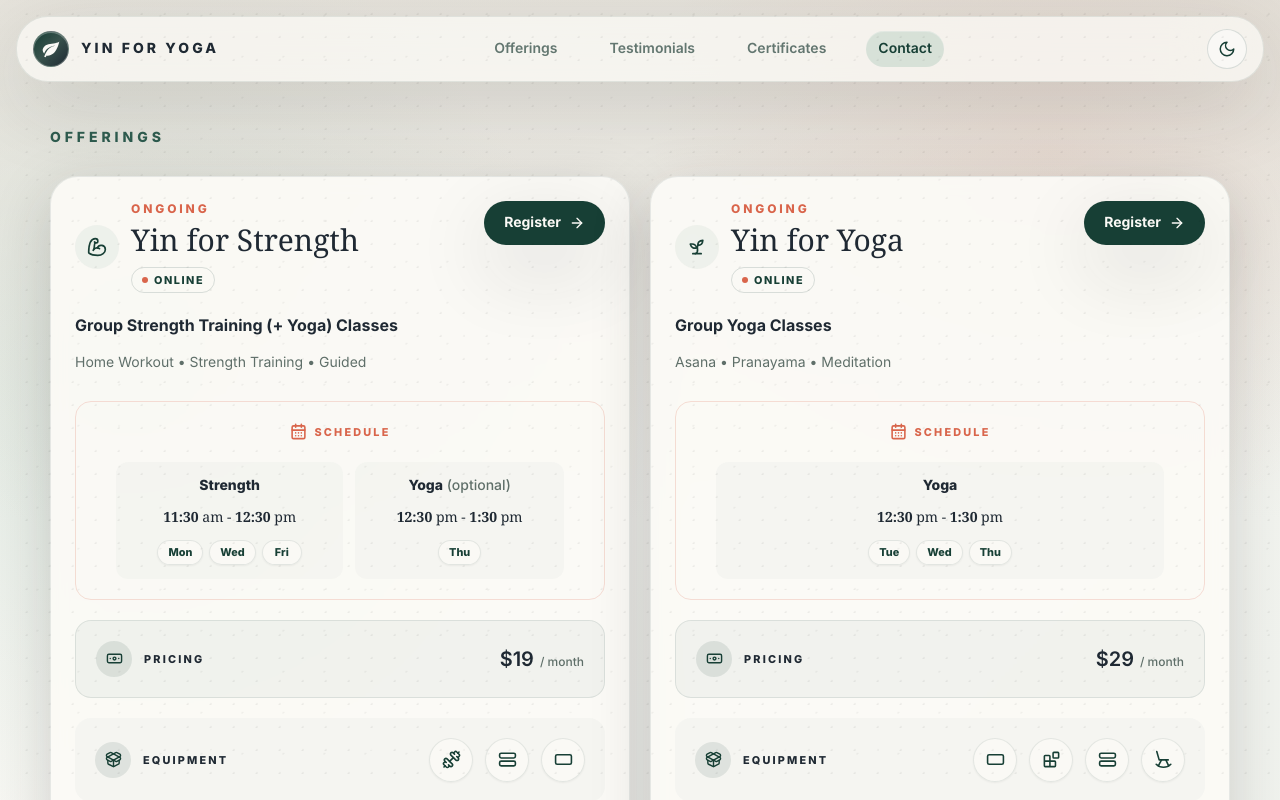
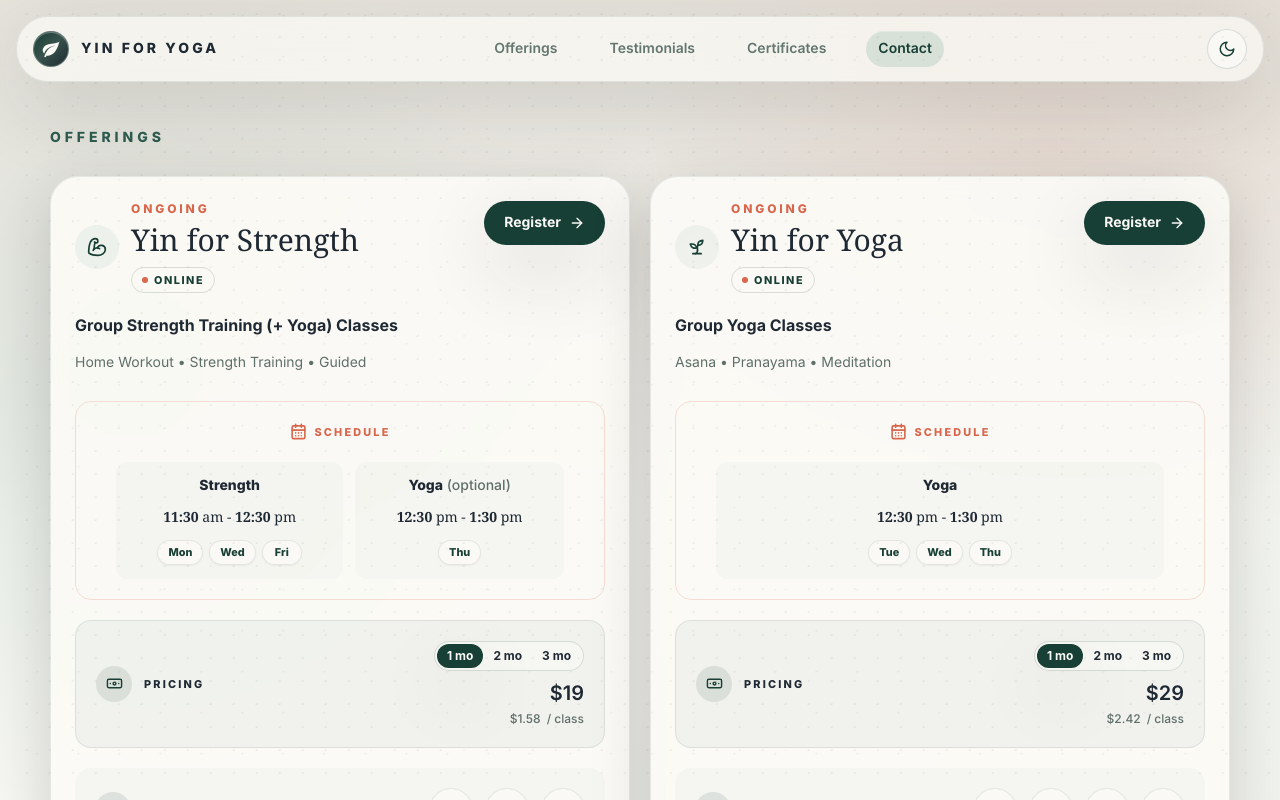
Before and after one commit to yinforyoga/yinforyoga.github.io, a Next.js app: page / in a window 1280 px wide. Shown: the top 800 px of the page. Built offline with nearby package versions, Linux system fonts and the light colour scheme.

Commit message:
Add pricing package

```diff
--- a/app/page.tsx
+++ b/app/page.tsx
@@ -2,7 +2,7 @@
 
 // TODO: WhatsApp (Number)
 
-import { useEffect, useState } from "react";
+import { useEffect, useLayoutEffect, useRef, useState } from "react";
 import {
   ArrowRight,
   Banknote,
@@ -19,6 +19,7 @@ import {
 import type { LucideIcon } from "lucide-react";
 import {
   certificates,
+  durationDiscounts,
   type Offering,
   type OfferingLocalTime,
   type OfferingPrice,
@@ -233,7 +234,7 @@ function OfferingCard({
           <ScheduleInfo schedule={offering.schedule} />
         </div>
 
-        <PricingInfo price={offering.price} />
+        <PricingInfo price={offering.price} schedule={offering.schedule} />
 
         {offering.equipment?.length ? (
           <EquipmentInfo items={offering.equipment} />
@@ -248,8 +249,23 @@ function OfferingCard({
   );
 }
 
-function PricingInfo({ price }: { price: OfferingPrice }) {
+function getWeeklyClassCount(schedule: OfferingSchedule) {
+  const count = schedule.split
+    .filter((item) => !item.optional)
+    .reduce((total, item) => total + item.days.length, 0);
+
+  return count || 1;
+}
+
+function PricingInfo({
+  price,
+  schedule,
+}: {
+  price: OfferingPrice;
+  schedule: OfferingSchedule;
+}) {
   const [region, setRegion] = useState("IN");
+  const [duration, setDuration] = useState<1 | 2 | 3>(1);
 
   useEffect(() => {
     const locale = new Intl.Locale(navigator.language);
@@ -257,20 +273,63 @@ function PricingInfo({ price }: { price: OfferingPrice }) {
     setRegion(getRegionFromTimeZone(timeZone) ?? locale.region ?? "IN");
   }, []);
 
-  const formatAmount = (amount: number, currency: string) =>
+  const formatTotal = (amount: number, currency: string) =>
     new Intl.NumberFormat(undefined, {
       style: "currency",
       currency,
       maximumFractionDigits: 0,
     }).format(amount);
-  const amount = (() => {
+
+  const formatPerClass = (amount: number, currency: string) =>
+    new Intl.NumberFormat(undefined, {
+      style: "currency",
+      currency,
+      minimumFractionDigits: 0,
+      maximumFractionDigits: 2,
+    }).format(amount);
+
+  const discount = durationDiscounts[duration];
+  const classesPerMonth = getWeeklyClassCount(schedule) * 4;
+
+  const { actual, extrapolated, perClassActual, perClassBaseline } = (() => {
     if (price.type === "fixed") {
       const regionalPrice = price.regions[region] ?? price.regions.IN;
-      return formatAmount(regionalPrice.amount, regionalPrice.currency);
+      const extrapolatedAmount = regionalPrice.amount * duration;
+      const actualAmount =
+        duration === 1
+          ? regionalPrice.amount
+          : Math.round(extrapolatedAmount * (1 - discount));
+      const perClassBaselineAmount = regionalPrice.amount / classesPerMonth;
+      const perClassActualAmount = perClassBaselineAmount * (1 - discount);
+      return {
+        actual: formatTotal(actualAmount, regionalPrice.currency),
+        extrapolated: formatTotal(extrapolatedAmount, regionalPrice.currency),
+        perClassActual: formatPerClass(perClassActualAmount, regionalPrice.currency),
+        perClassBaseline: formatPerClass(perClassBaselineAmount, regionalPrice.currency),
+      };
     }
 
     const regionalPrice = price.regions[region] ?? price.regions.IN;
-    return `${formatAmount(regionalPrice.min, regionalPrice.currency)} – ${formatAmount(regionalPrice.max, regionalPrice.currency)}`;
+    const extrapolatedMin = regionalPrice.min * duration;
+    const extrapolatedMax = regionalPrice.max * duration;
+    const actualMin =
+      duration === 1
+        ? regionalPrice.min
+        : Math.round(extrapolatedMin * (1 - discount));
+    const actualMax =
+      duration === 1
+        ? regionalPrice.max
+        : Math.round(extrapolatedMax * (1 - discount));
+    const perClassBaselineMin = regionalPrice.min / classesPerMonth;
+    const perClassBaselineMax = regionalPrice.max / classesPerMonth;
+    const perClassActualMin = perClassBaselineMin * (1 - discount);
+    const perClassActualMax = perClassBaselineMax * (1 - discount);
+    return {
+      actual: `${formatTotal(actualMin, regionalPrice.currency)} – ${formatTotal(actualMax, regionalPrice.currency)}`,
+      extrapolated: `${formatTotal(extrapolatedMin, regionalPrice.currency)} – ${formatTotal(extrapolatedMax, regionalPrice.currency)}`,
+      perClassActual: `${formatPerClass(perClassActualMin, regionalPrice.currency)} – ${formatPerClass(perClassActualMax, regionalPrice.currency)}`,
+      perClassBaseline: `${formatPerClass(perClassBaselineMin, regionalPrice.currency)} – ${formatPerClass(perClassBaselineMax, regionalPrice.currency)}`,
+    };
   })();
 
   return (
@@ -283,14 +342,88 @@ function PricingInfo({ price }: { price: OfferingPrice }) {
           Pricing
         </p>
       </div>
+      <div className="flex flex-col items-end gap-2">
+        <DurationTabs duration={duration} onChange={setDuration} />
+        <div className="flex flex-col items-end gap-1">
+          <div className="flex flex-wrap items-baseline justify-end gap-x-2 gap-y-1">
             <p className="text-right font-sans text-xl font-semibold text-bark dark:text-linen">
-        {amount}
-        {price.suffix ? (
-          <span className="ml-1.5 inline-block whitespace-nowrap font-sans text-xs font-medium text-[color:var(--muted)]">
-            {price.suffix}
+              {actual}
+            </p>
+          </div>
+          <p className="flex flex-wrap items-baseline justify-end gap-x-1.5 gap-y-1 text-xs font-medium text-[color:var(--muted)]">
+            {duration !== 1 ? (
+              <span className="line-through decoration-ember/70">
+                {perClassBaseline}
               </span>
             ) : null}
+            <span>{perClassActual}</span>
+            <span>/ class</span>
           </p>
+        </div>
+      </div>
+    </div>
+  );
+}
+
+function DurationTabs({
+  duration,
+  onChange,
+}: {
+  duration: 1 | 2 | 3;
+  onChange: (value: 1 | 2 | 3) => void;
+}) {
+  const options: (1 | 2 | 3)[] = [1, 2, 3];
+  const pillRef = useRef<HTMLSpanElement>(null);
+  const buttonRefs = useRef<(HTMLButtonElement | null)[]>([]);
+  const mountedRef = useRef(false);
+
+  useLayoutEffect(() => {
+    const movePill = (animate: boolean) => {
+      const pill = pillRef.current;
+      const button = buttonRefs.current[options.indexOf(duration)];
+      if (!pill || !button) return;
+
+      if (!animate) {
+        pill.style.transition = "none";
+      }
+      pill.style.transform = `translate3d(${button.offsetLeft}px, 0, 0)`;
+      pill.style.width = `${button.offsetWidth}px`;
+      if (!animate) {
+        void pill.offsetWidth;
+        pill.style.transition = "";
+      }
+    };
+
+    movePill(mountedRef.current);
+    mountedRef.current = true;
+
+    window.addEventListener("resize", () => movePill(false));
+    return () => window.removeEventListener("resize", () => movePill(false));
+  }, [duration]);
+
+  return (
+    <div className="relative inline-flex shrink-0 rounded-full border border-forest/15 bg-linen/60 p-0.5 dark:border-linen/15 dark:bg-white/5">
+      <span
+        ref={pillRef}
+        aria-hidden="true"
+        className="pointer-events-none absolute inset-y-0.5 left-0 rounded-full bg-forest shadow-soft transition-[transform,width] duration-200 ease-out will-change-[transform,width] dark:bg-linen"
+      />
+      {options.map((option, index) => (
+        <button
+          key={option}
+          ref={(element) => {
+            buttonRefs.current[index] = element;
+          }}
+          type="button"
+          onClick={() => onChange(option)}
+          className={`relative z-10 rounded-full px-2.5 py-1 text-xs font-bold transition-colors ${duration === option
+              ? "text-linen dark:text-bark"
+              : "text-walnut/68 hover:text-bark dark:text-stone dark:hover:text-linen"
+            }`}
+        >
+          {option} mo
+        </button>
+      ))}
     </div>
   );
 }
@@ -333,8 +466,7 @@ function EquipmentInfo({
         {items.map(({ label, icon: Icon }, index) => (
           <li
             key={label}
-            className={`group relative ${
-              items.length % 2 === 1 && index === items.length - 1
+            className={`group relative ${items.length % 2 === 1 && index === items.length - 1
                 ? "col-span-2 justify-self-center sm:col-span-1"
                 : ""
               }`}
@@ -775,8 +907,7 @@ function CertificateCard({
           target="_blank"
           rel="noreferrer"
           aria-label={`Open ${certificate.title} certificate in a new tab`}
-          className={`flex h-full flex-col rounded-[24px] border bg-linen/78 p-5 shadow-innerGlow outline-none transition hover:-translate-y-1 hover:border-ember/40 hover:shadow-earthy focus-visible:-translate-y-1 focus-visible:border-ember focus-visible:ring-4 focus-visible:ring-ember/18 dark:bg-white/5 ${
-            isPreviewed
+          className={`flex h-full flex-col rounded-[24px] border bg-linen/78 p-5 shadow-innerGlow outline-none transition hover:-translate-y-1 hover:border-ember/40 hover:shadow-earthy focus-visible:-translate-y-1 focus-visible:border-ember focus-visible:ring-4 focus-visible:ring-ember/18 dark:bg-white/5 ${isPreviewed
               ? "border-ember/48 dark:border-ember/55"
               : "border-walnut/10 dark:border-white/10"
             }`}
--- a/lib/data.ts
+++ b/lib/data.ts
@@ -59,7 +59,6 @@ export type OfferingPrice =
   | {
       type: "fixed";
       regions: Record<string, { amount: number; currency: string }>;
-      suffix?: string;
     }
   | {
       type: "range";
@@ -67,8 +66,18 @@ export type OfferingPrice =
         string,
         { min: number; max: number; currency: string }
       >;
-      suffix?: string;
     };
+
+// Multi-month packages are priced at a lower effective monthly rate than the
+// 1-month price. These discounts (12.5% for 2 months, 25% for 3 months) come
+// from the per-class rate dropping from ₹200 → ₹175 → ₹150 as commitment
+// length increases, and apply uniformly across regions/currencies since the
+// discount is a percentage off the extrapolated (1-month × N) total.
+export const durationDiscounts: Record<1 | 2 | 3, number> = {
+  1: 0,
+  2: 0.125,
+  3: 0.25,
+};
 
 export type Offering = {
   title: string;
@@ -152,7 +161,6 @@ export const offerings: Offering[] = [
         NL: { amount: 18, currency: "EUR" },
         IE: { amount: 18, currency: "EUR" },
       },
-      suffix: "/ month",
     },
     mode: "Online",
     status: "Registrations Open",
@@ -216,7 +224,6 @@ export const offerings: Offering[] = [
           NL: { amount: 26, currency: "EUR" },
           IE: { amount: 26, currency: "EUR" },
         },
-        suffix: "/ month",
       },
       mode: "Online",
       status: "Registrations Open",
```
Lines whose indentation alone changed are shown as unchanged.
